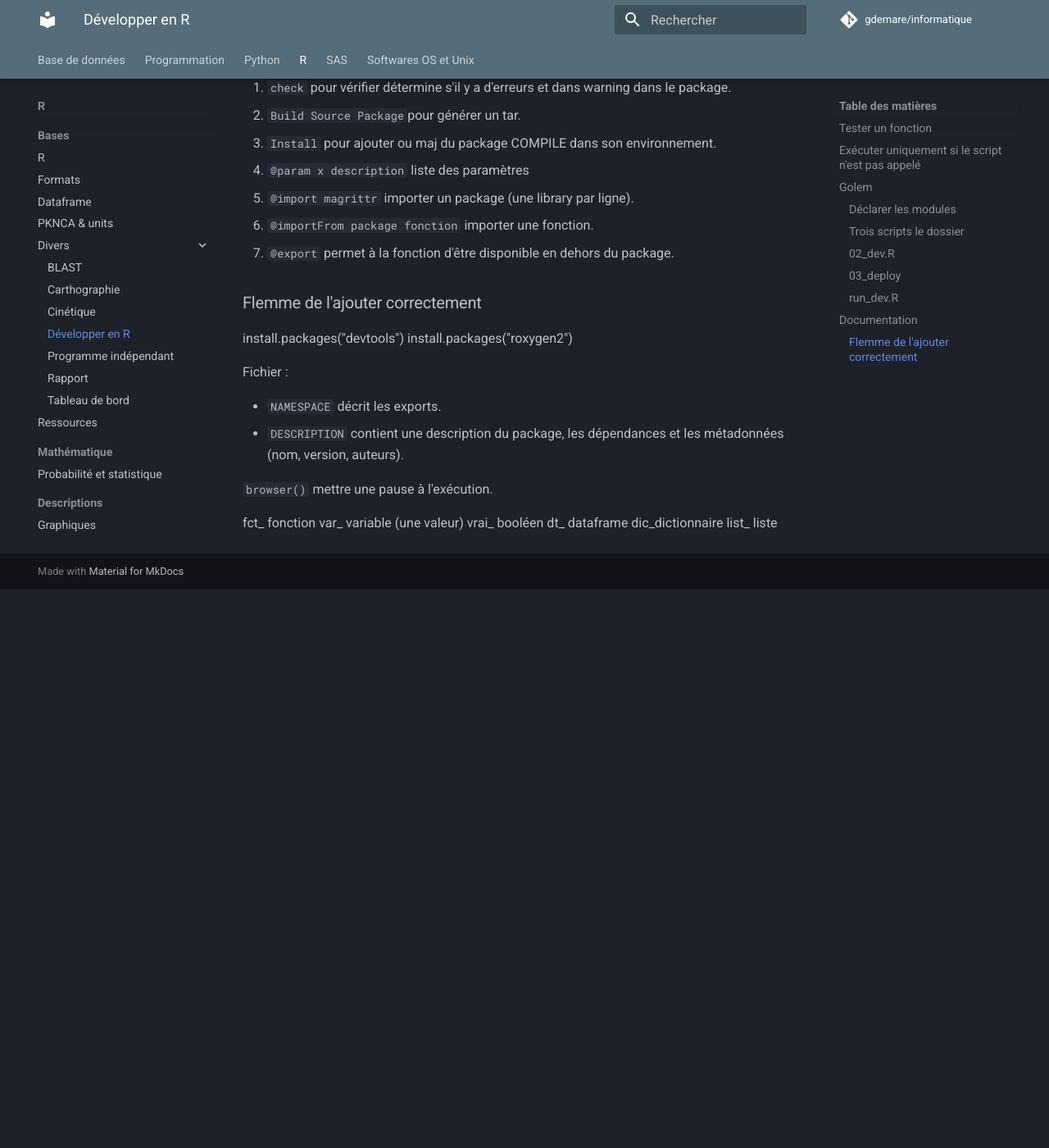
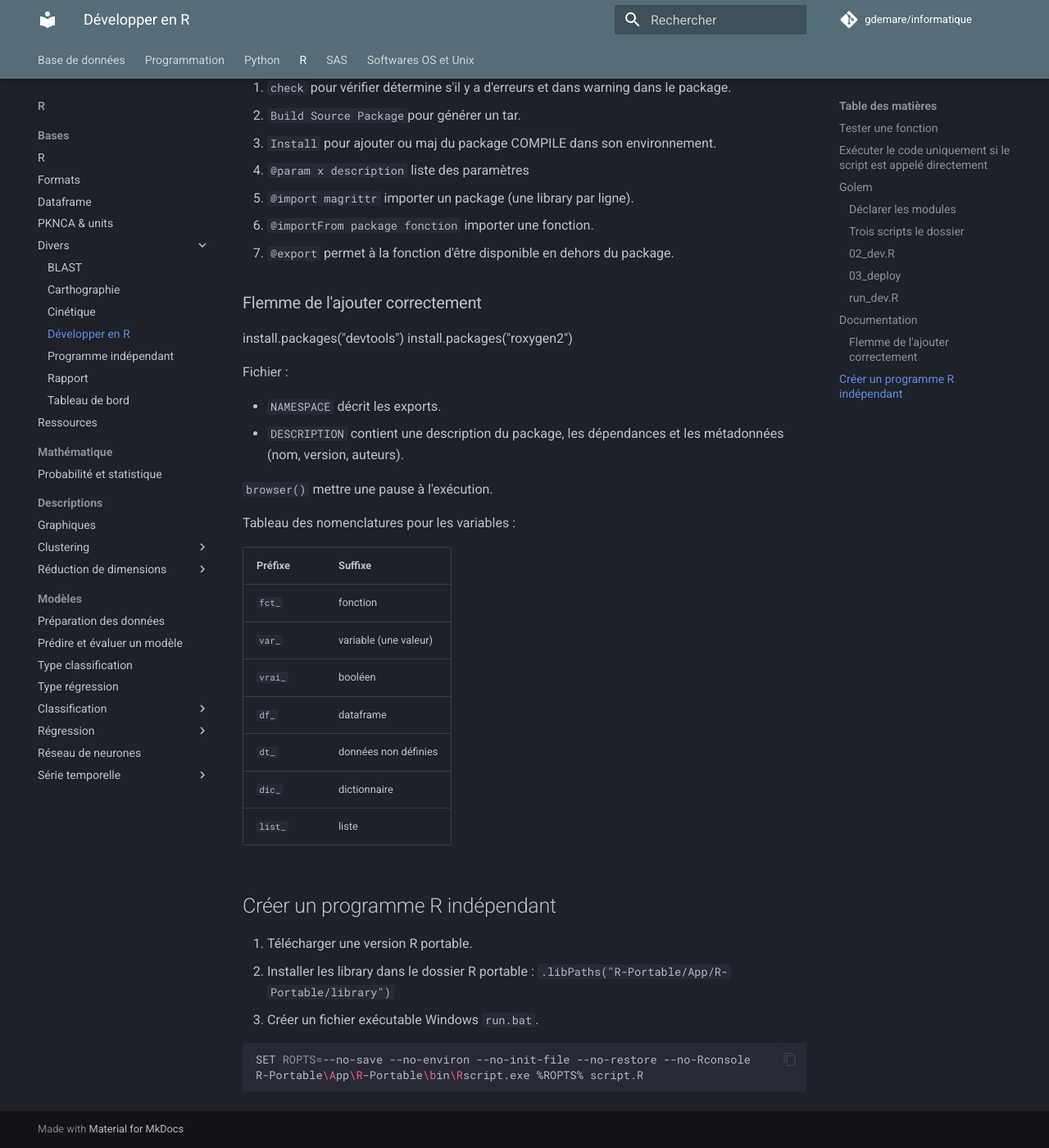
Before and after one commit to gdemare/Informatique, an MkDocs documentation site: the page built from docs/r/developper_r.md, in a window 1280 px wide and 1400 px high, scrolled down 2039 px. Shown: the whole window at 82% size. Built offline with MkDocs 1.6.1 and Material for MkDocs 9.7.7, drawn with Linux system fonts in a browser that asks for light colours; comment, search, counter and statistics services are not loaded; before the commit the page ends 2758 px from its top, so only the background shows below that; some of the changed text lies outside the part shown.

Commit message:
Update developper_r.md

````diff
--- a/docs/r/developper_r.md
+++ b/docs/r/developper_r.md
@@ -1,10 +1,10 @@
-## Tester un fonction
+## Tester une fonction
 
 `library(testthat)`
 
 * `expect_equal()`
 
-## Exécuter uniquement si le script n'est pas appelé
+## Exécuter le code uniquement si le script est appelé directement
 
 * `interactive()` renvoie TRUE si le script est exécuter directement (par opposition à un appel).
 
@@ -63,8 +63,6 @@
 * un fichier New qui contient les nouveautés des versions.
 * des articles. Les articles sont écris en markdown et convertis automatiquement en html.
 
-
-
 devtools_history.R
 
 1. `check` pour vérifier détermine s'il y a d'erreurs et dans warning dans le package.
@@ -88,9 +86,25 @@
 
 `browser()` mettre une pause à l'exécution.
 
-fct_ fonction
-var_ variable (une valeur)
-vrai_ booléen
-dt_ dataframe
-dic_dictionnaire
-list_ liste
+Tableau des nomenclatures pour les variables :
+
+Préfixe		| Suffixe
+------------|------
+`fct_`  	| fonction
+`var_`  	| variable (une valeur)
+`vrai_`  	| booléen
+`df_`    	| dataframe
+`dt_`		| données non définies
+`dic_`		| dictionnaire
+`list_` 	| liste
+
+## Créer un programme R indépendant
+
+1. Télécharger une version R portable.
+2. Installer les library dans le dossier R portable : `.libPaths("R-Portable/App/R-Portable/library")`
+3. Créer un fichier exécutable Windows `run.bat`.
+
+``` sh
+SET ROPTS=--no-save --no-environ --no-init-file --no-restore --no-Rconsole
+R-Portable\App\R-Portable\bin\Rscript.exe %ROPTS% script.R
+```
````
